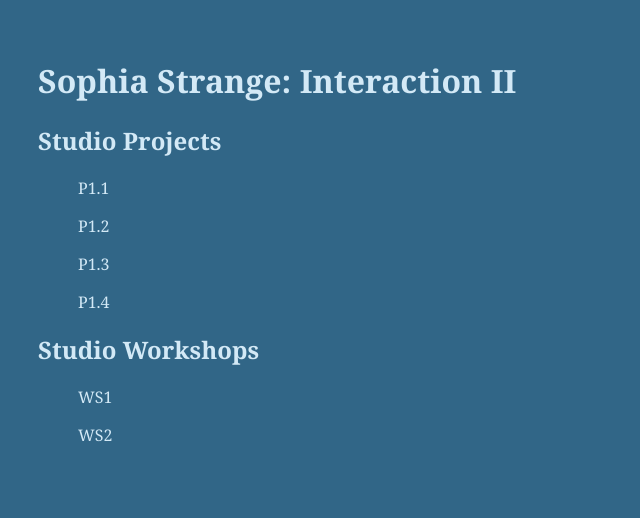
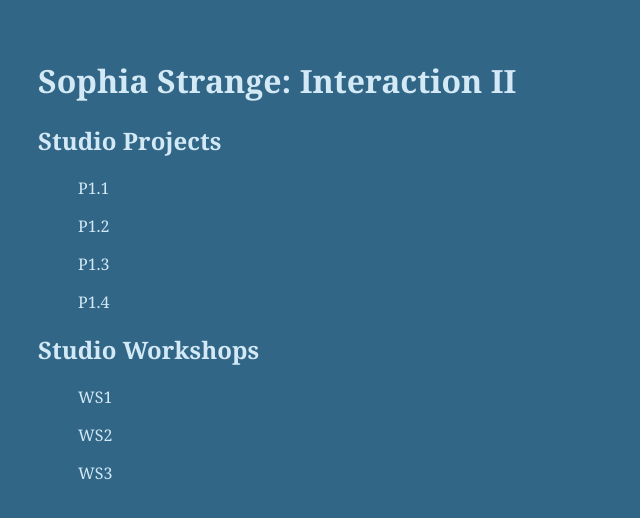
Before and after one commit to stras328/core-two-interaction, a plain HTML site: page index.html in a window 1280 px wide. Shown: the full height of the page, 0-640 px from the left. Drawn offline with Linux system fonts and the light colour scheme.

Commit message:
Update index.html

```diff
--- a/index.html
+++ b/index.html
@@ -56,6 +56,7 @@ a:active {
 			<h2>Studio Workshops</h2>
 			<ul>	<a class="nav-link" href="studio/workshops/story-style/index.html">WS1</a> 	</ul>
 			<ul>	<a class="nav-link" href="studio/workshops/penny-presser/index.html">WS2</a> 	</ul>
+			<ul>	<a class="nav-link" href="studio/workshops/penny-presser/index.html">WS3</a> 	</ul>
 
 		</section>
 	</main>
```
